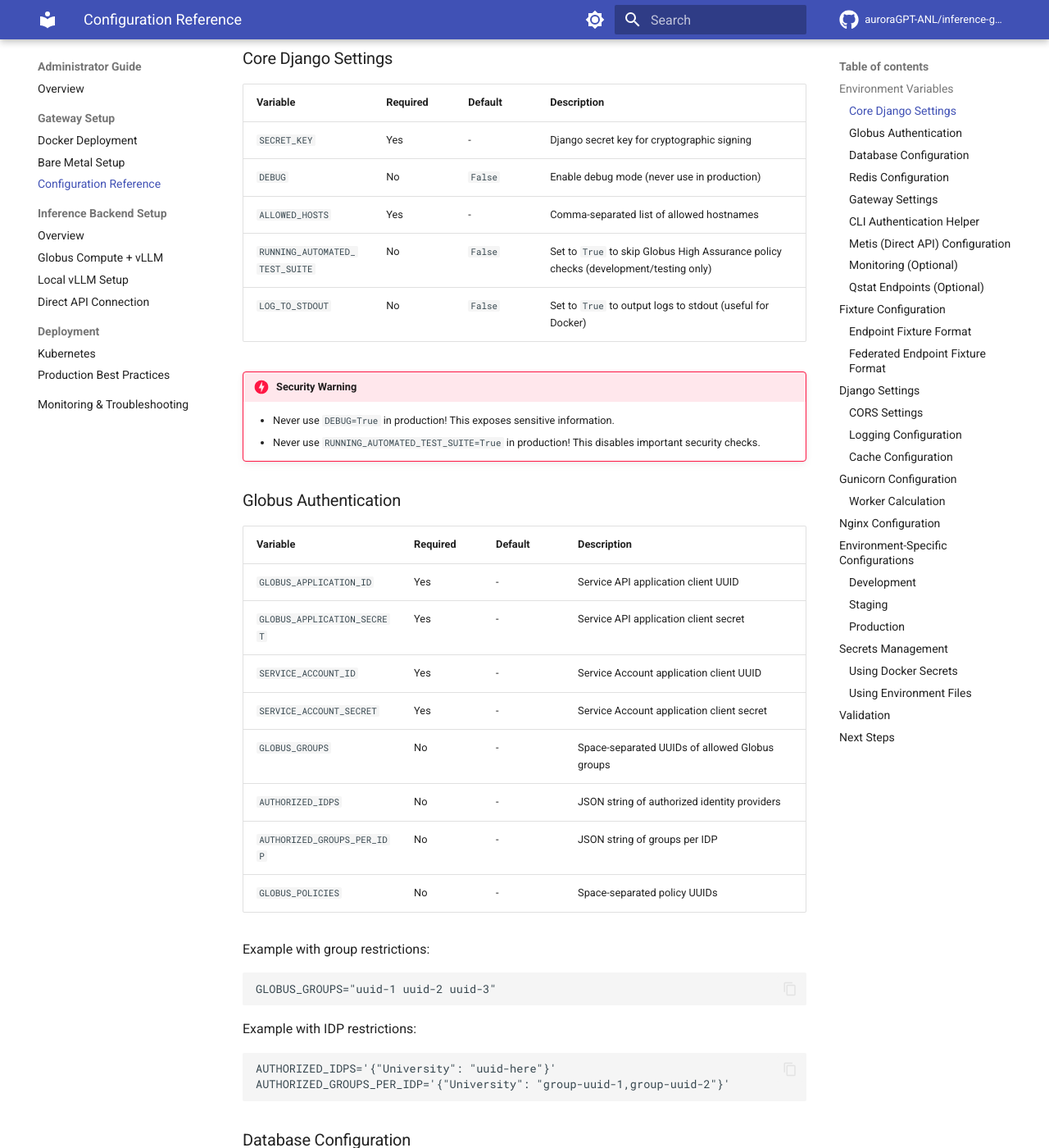
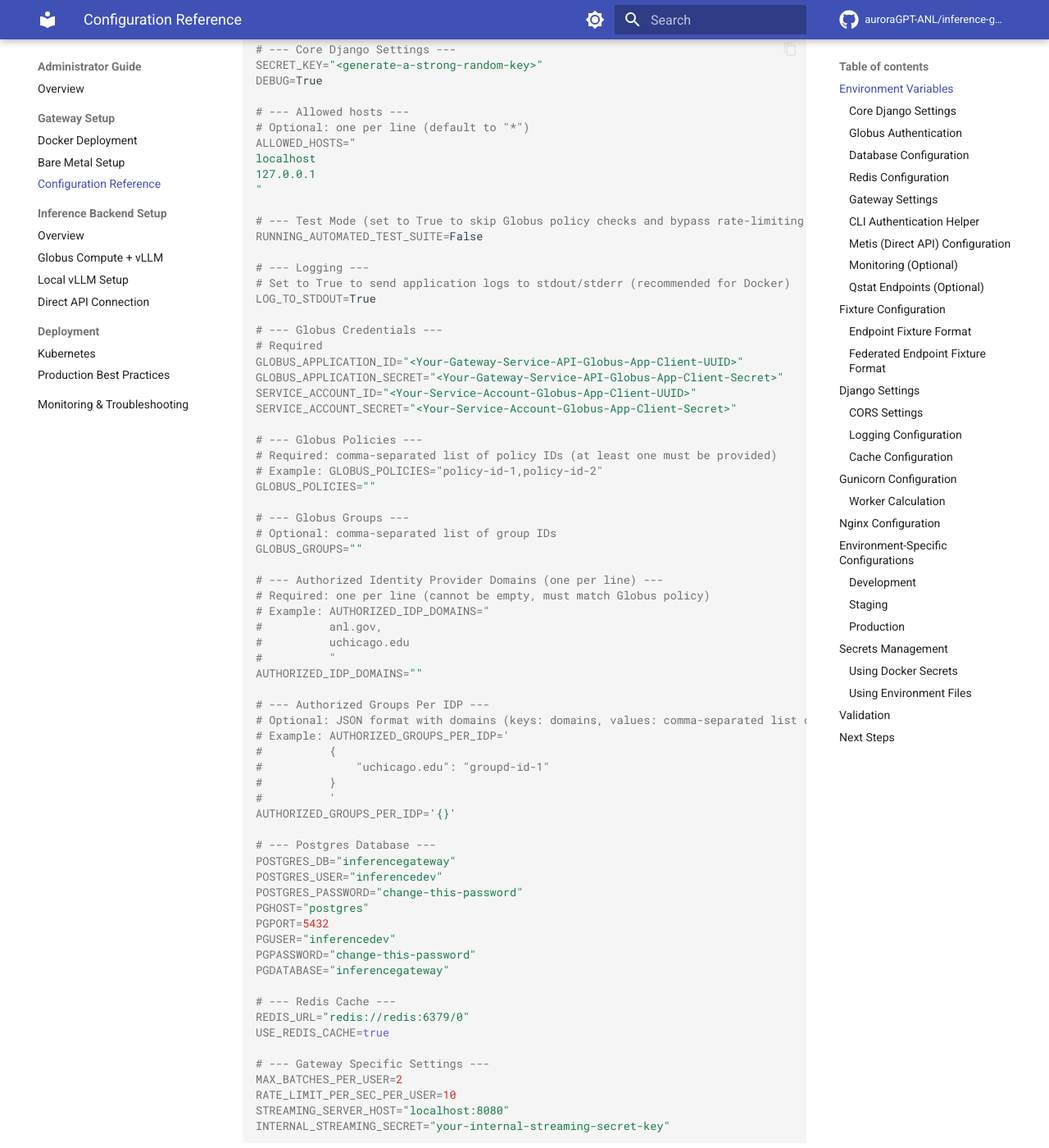
Before and after one commit to auroraGPT-ANL/inference-gateway, an MkDocs documentation site: the page built from docs/admin-guide/gateway-setup/configuration.md, in a window 1280 px wide and 1400 px high, scrolled down 371 px. Shown: the whole window at 82% size. Built offline with MkDocs 1.6.1 and Material for MkDocs 9.7.7, drawn with Linux system fonts in a browser that asks for light colours; comment, search, counter and statistics services are not loaded.

Commit message:
added .env file example in the docs directly

````diff
--- a/docs/admin-guide/gateway-setup/configuration.md
+++ b/docs/admin-guide/gateway-setup/configuration.md
@@ -5,6 +5,79 @@ This page documents all environment variables and configuration options for the
 ## Environment Variables
 
 All configuration is done through environment variables, typically stored in a `.env` file.
+
+```bash
+# --- Core Django Settings ---
+SECRET_KEY="<generate-a-strong-random-key>"
+DEBUG=True
+
+# --- Allowed hosts ---
+# Optional: one per line (default to "*")
+ALLOWED_HOSTS="
+localhost
+127.0.0.1
+"
+
+# --- Test Mode (set to True to skip Globus policy checks and bypass rate-limiting during development) ---
+RUNNING_AUTOMATED_TEST_SUITE=False
+
+# --- Logging ---
+# Set to True to send application logs to stdout/stderr (recommended for Docker)
+LOG_TO_STDOUT=True
+
+# --- Globus Credentials ---
+# Required
+GLOBUS_APPLICATION_ID="<Your-Gateway-Service-API-Globus-App-Client-UUID>"
+GLOBUS_APPLICATION_SECRET="<Your-Gateway-Service-API-Globus-App-Client-Secret>"
+SERVICE_ACCOUNT_ID="<Your-Service-Account-Globus-App-Client-UUID>"
+SERVICE_ACCOUNT_SECRET="<Your-Service-Account-Globus-App-Client-Secret>"
+
+# --- Globus Policies ---
+# Required: comma-separated list of policy IDs (at least one must be provided)
+# Example: GLOBUS_POLICIES="policy-id-1,policy-id-2"
+GLOBUS_POLICIES=""
+
+# --- Globus Groups ---
+# Optional: comma-separated list of group IDs
+GLOBUS_GROUPS=""
+
+# --- Authorized Identity Provider Domains (one per line) ---
+# Required: one per line (cannot be empty, must match Globus policy)
+# Example: AUTHORIZED_IDP_DOMAINS="
+#          anl.gov,
+#          uchicago.edu
+#          "
+AUTHORIZED_IDP_DOMAINS=""
+
+# --- Authorized Groups Per IDP ---
+# Optional: JSON format with domains (keys: domains, values: comma-separated list of group IDs)
+# Example: AUTHORIZED_GROUPS_PER_IDP='
+#          {
+#              "uchicago.edu": "groupd-id-1"
+#          }
+#          '
+AUTHORIZED_GROUPS_PER_IDP='{}'
+
+# --- Postgres Database ---
+POSTGRES_DB="inferencegateway"
+POSTGRES_USER="inferencedev"
+POSTGRES_PASSWORD="change-this-password"
+PGHOST="postgres"
+PGPORT=5432
+PGUSER="inferencedev"
+PGPASSWORD="change-this-password"
+PGDATABASE="inferencegateway"
+
+# --- Redis Cache ---
+REDIS_URL="redis://redis:6379/0"
+USE_REDIS_CACHE=true
+
+# --- Gateway Specific Settings ---
+MAX_BATCHES_PER_USER=2
+RATE_LIMIT_PER_SEC_PER_USER=10
+STREAMING_SERVER_HOST="localhost:8080"
+INTERNAL_STREAMING_SECRET="your-internal-streaming-secret-key"
+```
 
 ### Core Django Settings
 
````
Also changed, not shown: docs/admin-guide/gateway-setup/bare-metal.md (+1 -1 lines), docs/admin-guide/gateway-setup/docker.md (+1 -1 lines).
